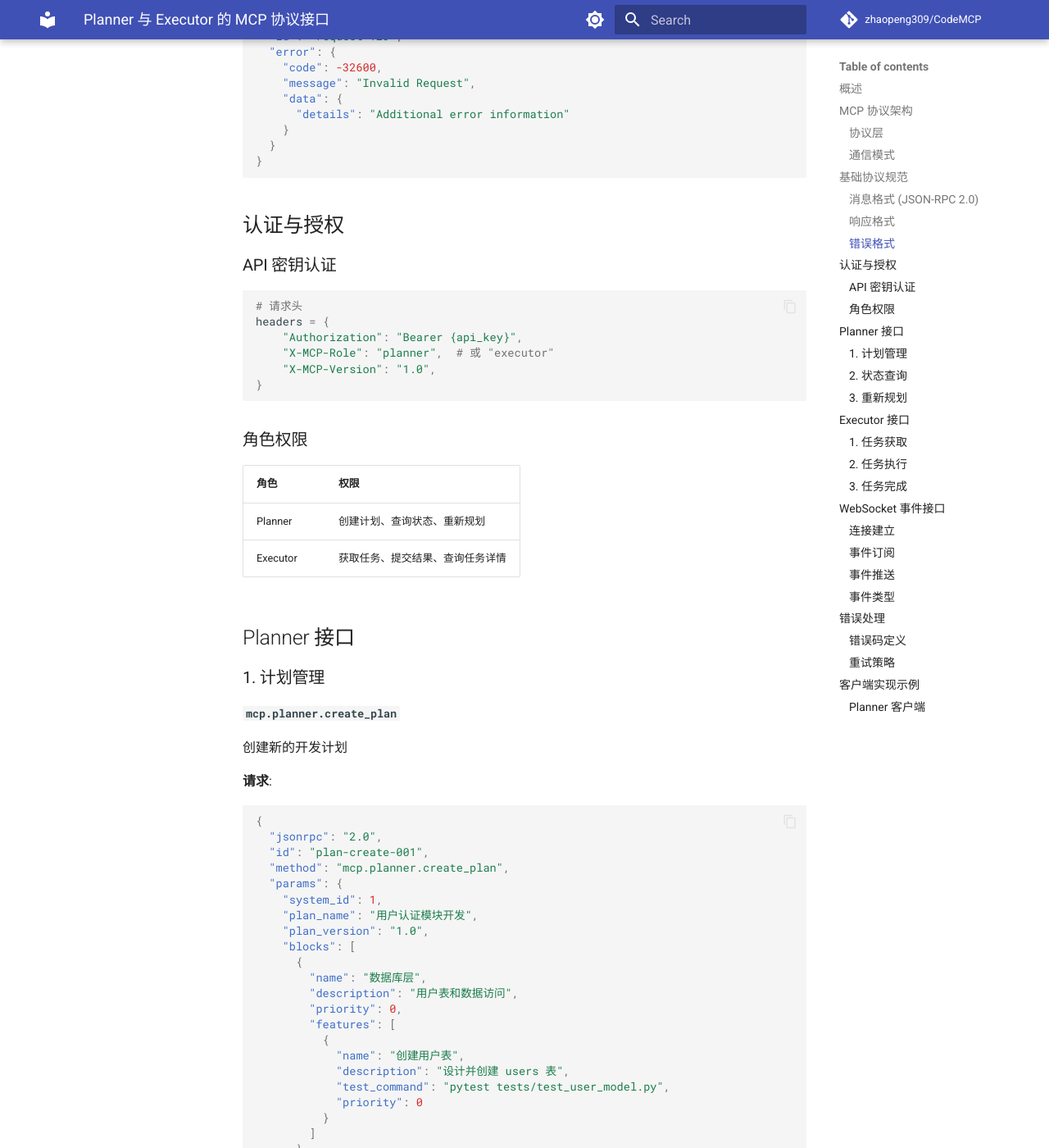
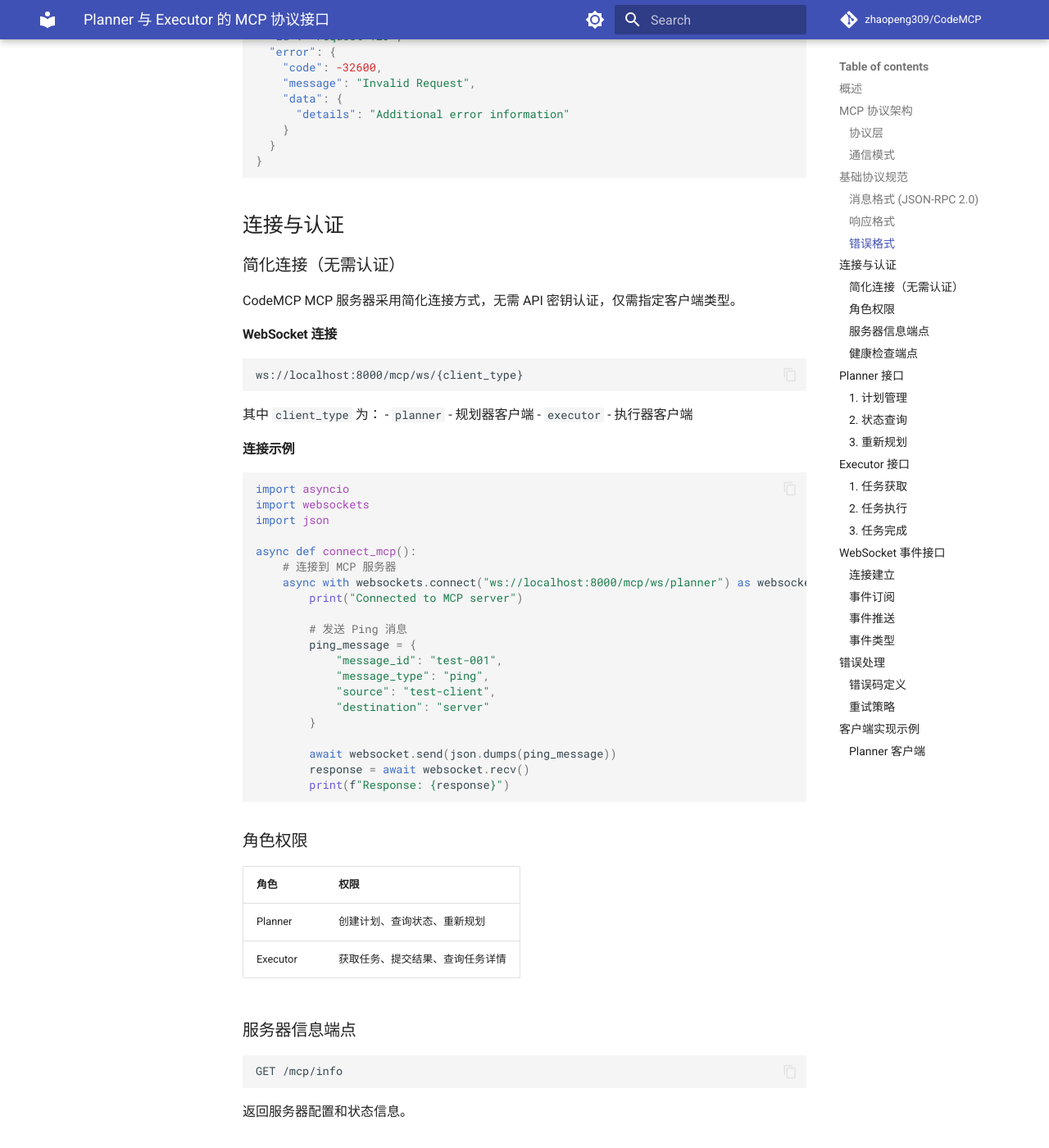
Before and after one commit to zhaopeng309/CodeMCP, an MkDocs documentation site: the page built from doc/mcp_protocol_interface.md, in a window 1280 px wide and 1400 px high, scrolled down 1597 px. Shown: the whole window at 82% size. Built offline with MkDocs 1.6.1 and Material for MkDocs 9.7.7, drawn with Linux system fonts in a browser that asks for light colours; comment, search, counter and statistics services are not loaded; some of the changed text lies outside the part shown.

Commit message:
simple MCP connect

````diff
--- a/doc/mcp_protocol_interface.md
+++ b/doc/mcp_protocol_interface.md
@@ -70,16 +70,42 @@ MCP（Model Context Protocol）是 CodeMCP 系统中 Planner 和 Executor 与 Ga
 }
 ```
 
-## 认证与授权
+## 连接与认证
 
-### API 密钥认证
+### 简化连接（无需认证）
+CodeMCP MCP 服务器采用简化连接方式，无需 API 密钥认证，仅需指定客户端类型。
+
+#### WebSocket 连接
+```
+ws://localhost:8000/mcp/ws/{client_type}
+```
+
+其中 `client_type` 为：
+- `planner` - 规划器客户端
+- `executor` - 执行器客户端
+
+#### 连接示例
 ```python
-# 请求头
-headers = {
-    "Authorization": "Bearer {api_key}",
-    "X-MCP-Role": "planner",  # 或 "executor"
-    "X-MCP-Version": "1.0",
-}
+import asyncio
+import websockets
+import json
+
+async def connect_mcp():
+    # 连接到 MCP 服务器
+    async with websockets.connect("ws://localhost:8000/mcp/ws/planner") as websocket:
+        print("Connected to MCP server")
+
+        # 发送 Ping 消息
+        ping_message = {
+            "message_id": "test-001",
+            "message_type": "ping",
+            "source": "test-client",
+            "destination": "server"
+        }
+
+        await websocket.send(json.dumps(ping_message))
+        response = await websocket.recv()
+        print(f"Response: {response}")
 ```
 
 ### 角色权限
@@ -87,6 +113,18 @@ headers = {
 |------|------|
 | Planner | 创建计划、查询状态、重新规划 |
 | Executor | 获取任务、提交结果、查询任务详情 |
+
+### 服务器信息端点
+```
+GET /mcp/info
+```
+返回服务器配置和状态信息。
+
+### 健康检查端点
+```
+GET /mcp/health
+```
+检查服务器健康状态。
 
 ## Planner 接口
 
@@ -477,7 +515,35 @@ headers = {
 
 ### 连接建立
 ```
-ws://localhost:8000/mcp/ws?role=planner&api_key=xxx
+ws://localhost:8000/mcp/ws/{client_type}
+```
+
+其中 `client_type` 为：
+- `planner` - 规划器客户端
+- `executor` - 执行器客户端
+
+#### 连接示例
+```python
+import asyncio
+import websockets
+import json
+
+async def connect_as_planner():
+    # 作为规划器连接
+    async with websockets.connect("ws://localhost:8000/mcp/ws/planner") as ws:
+        # 发送消息
+        message = {
+            "jsonrpc": "2.0",
+            "id": "test-001",
+            "method": "mcp.planner.create_plan",
+            "params": {
+                "system_id": 1,
+                "plan_name": "测试计划"
+            }
+        }
+        await ws.send(json.dumps(message))
+        response = await ws.recv()
+        print(f"响应: {response}")
 ```
 
 ### 事件订阅
````
Also changed, not shown: test_api.py (deleted, +0 -66 lines), 1 other file.
